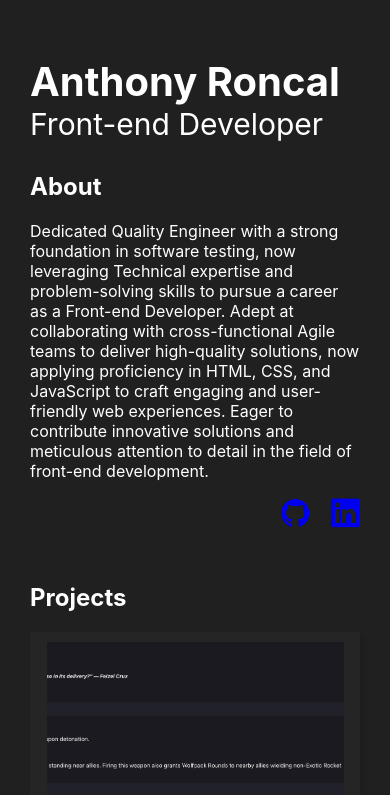
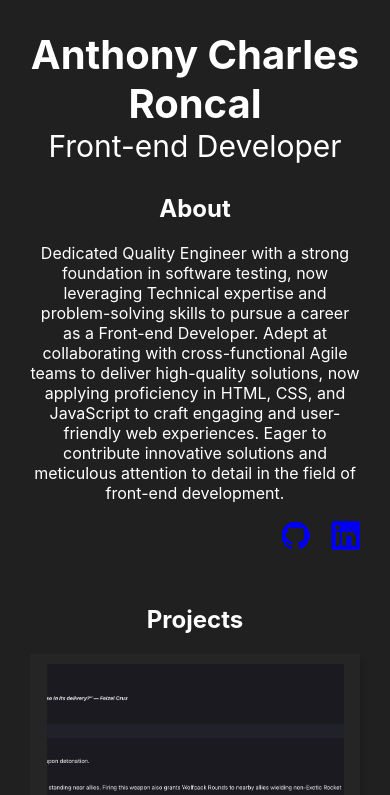
Before and after one commit to anthony-roncal/portfolio, a React (Create React App) app: page / in a window 390 px wide. Shown: the top 795 px of the page. Built offline with nearby package versions, Linux system fonts and the light colour scheme.

Commit message:
updated font sizes of name and title. updated contact info

```diff
--- a/src/App.js
+++ b/src/App.js
@@ -42,7 +42,7 @@ function App() {
     return (
         <div className="App">
             <About />
-            <h2>Projects</h2>
+            <h2 className='projects-header'>Projects</h2>
             <div className='projects-container'>
                 <ProjectCard
                     name={lightCloneData.name}
--- a/src/components/About.js
+++ b/src/components/About.js
@@ -6,7 +6,7 @@ const About = () => {
     return (
         <header className='about-container'>
             <div>
-                <h1 className='name'>Anthony Roncal</h1>
+                <h1 className='name'>Anthony Charles Roncal</h1>
                 <p className='title'>Front-end Developer</p>
             </div>
             <div>
--- a/src/components/Contact.js
+++ b/src/components/Contact.js
@@ -6,11 +6,10 @@ const Contact = () => {
     return (
         <footer className='contact-container'>
             <h2 className='contact-header'>Contact</h2>
-            <p>Please get in touch if you think our work could be mutually beneficial!</p>
-            <p>Random Town, California 12345</p>
+            <p>Santa Ana, California 92703</p>
             <div>
                 <img src='' alt='' />
-                555-555-5555
+                (562)-508-9775
             </div>
             <div>
                 <img src='' alt='' />
--- a/src/styles/About.css
+++ b/src/styles/About.css
@@ -5,16 +5,16 @@
 }
 
 .about-container > div {
-    min-width: 50%;
+    width: 50%;
 }
 
 .name {
-    font-size: 50px;
-    margin-bottom: 0;
+    font-size: 72px;
+    margin: 0;
 }
 
 .title {
-    font-size: 30px;
+    font-size: 50px;
     margin-top: 0;
 }
 
@@ -25,10 +25,15 @@
     }
 
     .about-container > div {
+        width: 100%;
         padding: 0;
     }
 
     .name {
         font-size: 40px;
     }
+
+    .title {
+        font-size: 30px;
+    }
 }
--- a/src/styles/App.css
+++ b/src/styles/App.css
@@ -1,5 +1,9 @@
 .App > * {
     padding: 0 50px;
+}
+
+.projects-header {
+    text-align: center;
 }
 
 .projects-container {
@@ -14,6 +18,7 @@
 @media (max-width: 1000px) {
     .App > * {
         padding: 0 30px;
+        text-align: center;
     }
 
     .projects-container {
```
